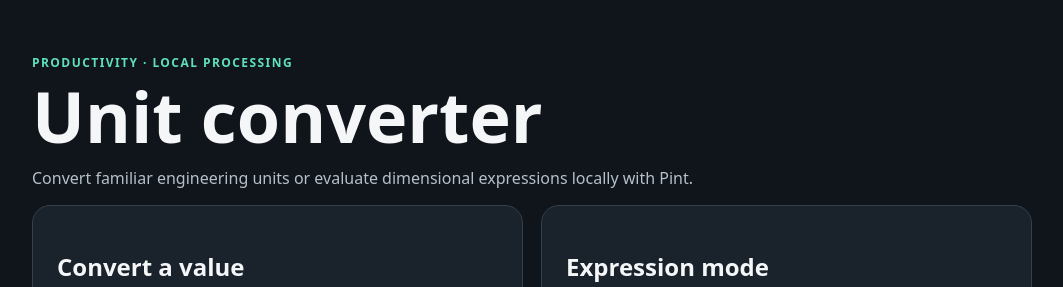
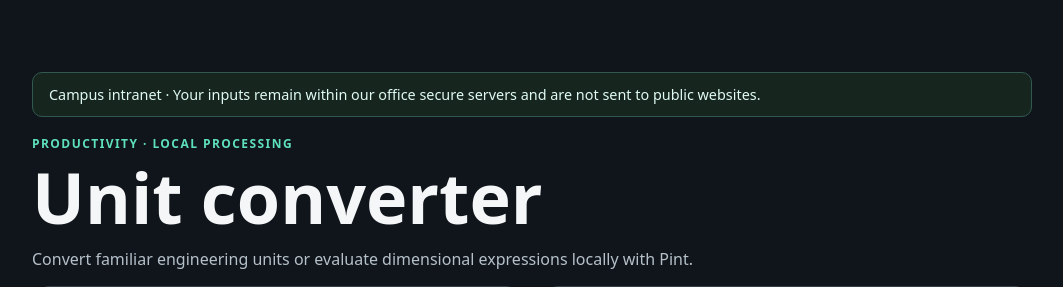
Before and after one commit to kvmani/unit_converter, a Flask app: page / in a window 1280 px wide. Shown: the top 287 px of the page, without its empty margins (108-1171 px from the left). Run offline with Flask 3, Linux system fonts and the light colour scheme.

Commit message:
Add converter intranet privacy notice

```diff
--- a/templates/index.html
+++ b/templates/index.html
@@ -2,4 +2,4 @@
 <html lang="en"><head><meta charset="utf-8"><meta name="viewport" content="width=device-width,initial-scale=1"><title>Unit Converter · Office Scientific Tools</title>
 <style>body{margin:0;background:#10151b;color:#f4f6f8;font:16px system-ui,sans-serif}main{max-width:1000px;margin:auto;padding:54px 24px}.eyebrow{color:#5ee0bd;letter-spacing:.12em;font-size:12px;font-weight:700}h1{font-size:clamp(36px,6vw,70px);line-height:1;margin:10px 0 16px}p{color:#b5c0c9}.grid{display:grid;grid-template-columns:1fr 1fr;gap:18px}.card{background:#1a222b;border:1px solid #34404b;border-radius:18px;padding:24px}label{display:block;color:#aebbc5;font-size:13px;margin:14px 0 7px}input,select{width:100%;box-sizing:border-box;padding:12px;border-radius:9px;border:1px solid #44515d;background:#10151b;color:#fff;font-size:15px}button{margin-top:18px;padding:12px 18px;border:0;border-radius:9px;background:#5ee0bd;color:#0b211b;font-weight:800;cursor:pointer}.result{margin-top:18px;padding:15px;background:#10151b;border-radius:9px;min-height:22px;color:#dffbf3}.wide{grid-column:1/-1}@media(max-width:700px){.grid{grid-template-columns:1fr}}</style></head>
 <body><main><div class="eyebrow">PRODUCTIVITY · LOCAL PROCESSING</div><h1>Unit converter</h1><p>Convert familiar engineering units or evaluate dimensional expressions locally with Pint.</p><div class="grid"><section class="card"><h2>Convert a value</h2><label for="family">Family</label><select id="family">{% for family in families %}<option>{{ family }}</option>{% endfor %}</select><label for="value">Value</label><input id="value" value="1" type="number" step="any"><label for="from">From</label><select id="from"></select><label for="to">To</label><select id="to"></select><button id="convert">Convert</button><div id="convert-result" class="result"></div></section><section class="card"><h2>Expression mode</h2><p>Examples: <code>2 kg * 9.81 m/s^2 to N</code> or <code>100 degF to degC</code>.</p><label for="expression">Expression</label><input id="expression" value="2 kg * 9.81 m/s^2 to N"><button id="evaluate">Evaluate expression</button><div id="expression-result" class="result"></div></section></div></main>
-<script>const families={{ families|tojson }};const family=document.querySelector('#family'),from=document.querySelector('#from'),to=document.querySelector('#to');function refresh(){const u=families[family.value];from.innerHTML=u.map(x=>`<option>${x}</option>`).join('');to.innerHTML=u.map(x=>`<option>${x}</option>`).join('');if(u.length>1)to.selectedIndex=1}family.onchange=refresh;refresh();async function post(url,body,target){try{const r=await fetch(url,{method:'POST',headers:{'Content-Type':'application/json'},body:JSON.stringify(body)});const d=await r.json().catch(()=>({}));target.textContent=r.ok&&d.ok?(d.formatted||d.result):`Error: ${d.error||'The converter could not complete that request. Check the inputs and try again.'}`}catch(error){target.textContent='Error: The converter is unavailable right now. Check that its local service is running and try again.'}}document.querySelector('#convert').onclick=()=>post('/api/convert',{value:document.querySelector('#value').value,from_unit:from.value,to_unit:to.value},document.querySelector('#convert-result'));document.querySelector('#evaluate').onclick=()=>post('/api/expressions',{expression:document.querySelector('#expression').value},document.querySelector('#expression-result'));</script></body></html>
+<script>const n=document.createElement('p');n.textContent='Campus intranet · Your inputs remain within our office secure servers and are not sent to public websites.';n.style='margin:18px 0;padding:12px 16px;border:1px solid #31594f;border-radius:10px;background:#17251f;color:#dffbf3;font-size:.9rem';document.querySelector('main').prepend(n);</script></body></html>
```
